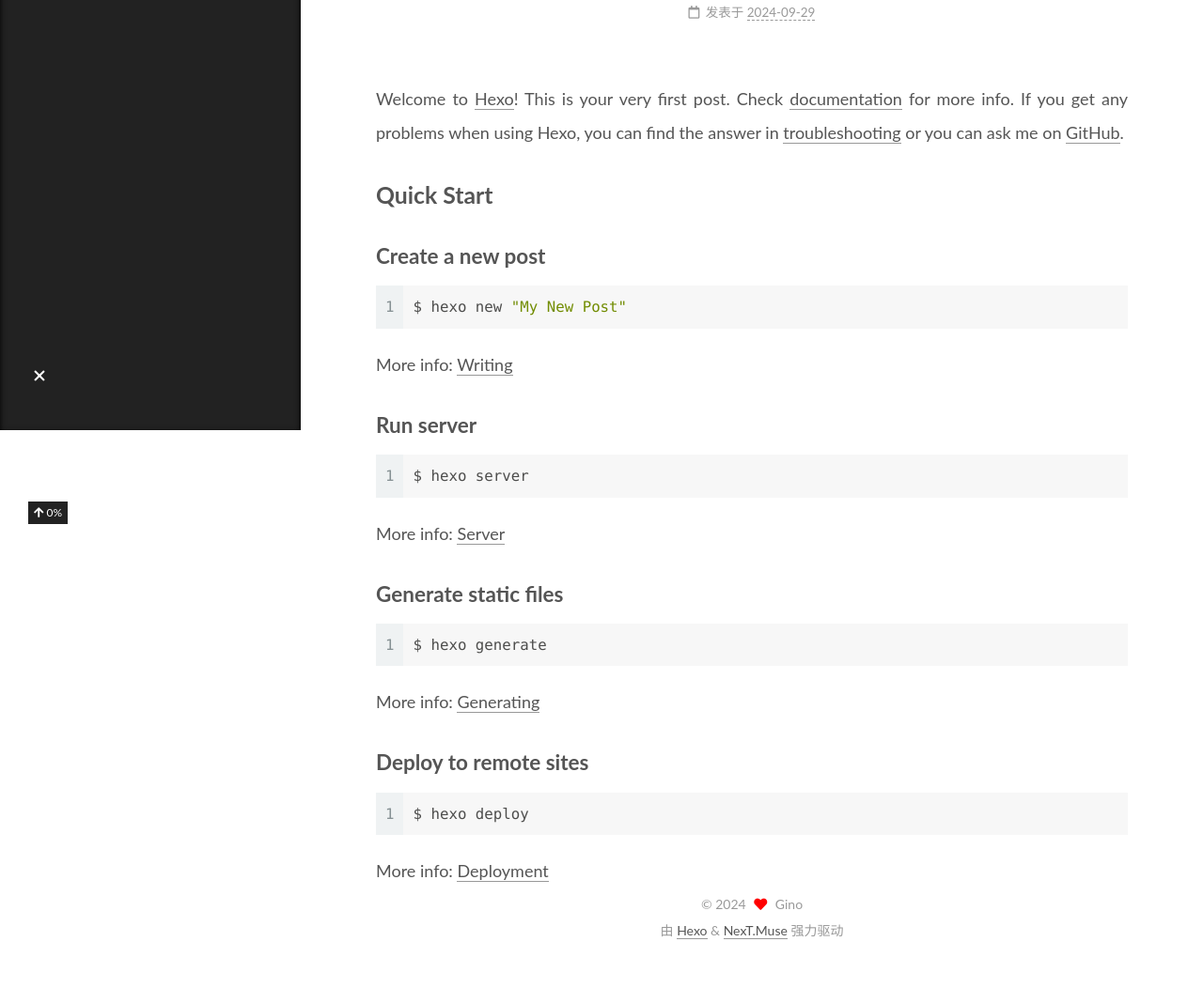
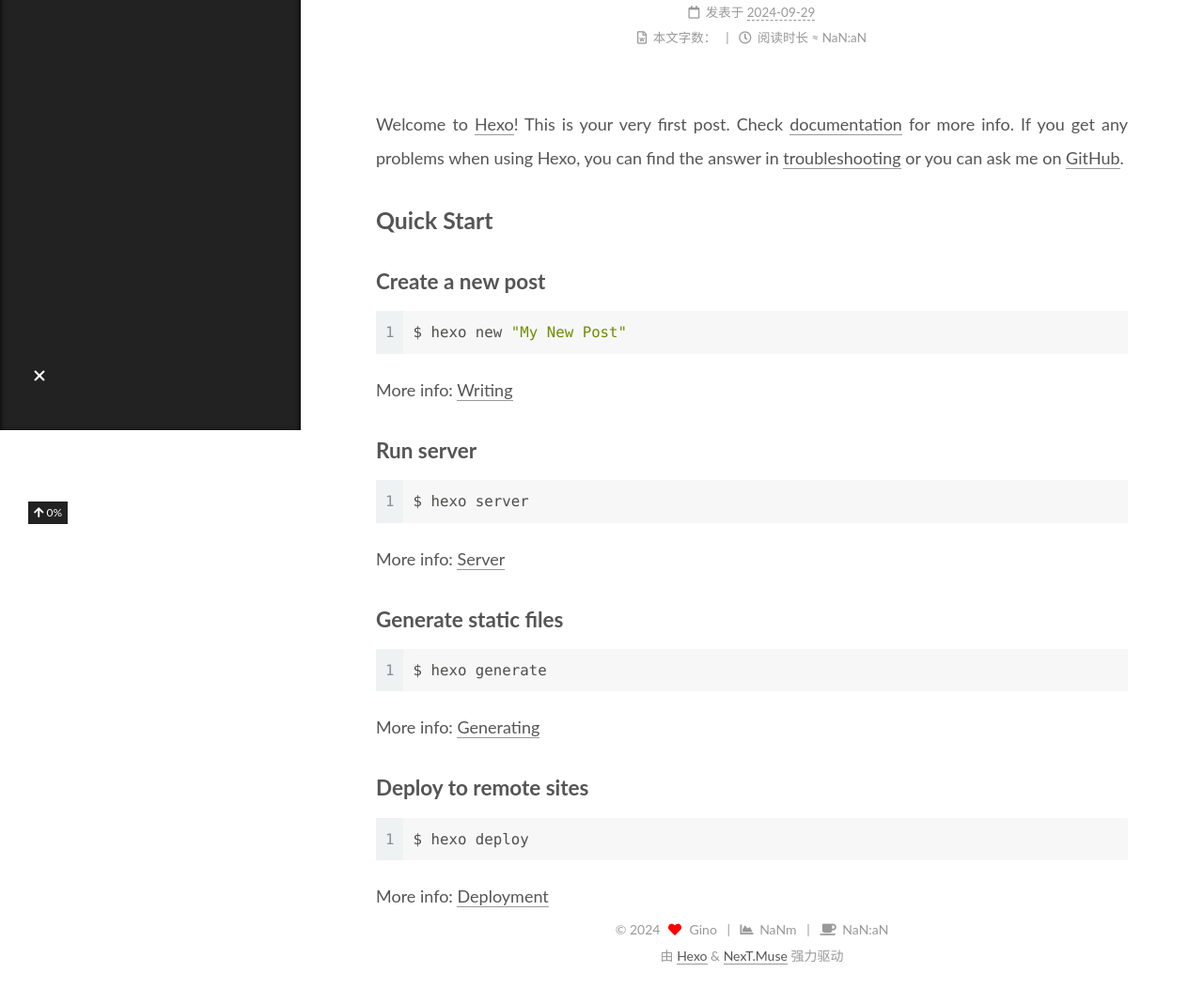
Before and after one commit to Gino319/Gino319.github.io, a plain HTML site: page 2024/09/29/hello-world/index.html in a window 1280 px wide. Shown: the part 342-1394 px from the top of the page at 94% size. Before the commit the page ends 1367 px from the top, so only its background shows below. Drawn offline with Linux system fonts and the light colour scheme.

Commit message:
Site updated: 2024-09-30 09:33:52

```diff
--- a/2024/09/29/hello-world/index.html
+++ b/2024/09/29/hello-world/index.html
@@ -215,7 +215,21 @@
               <time title="创建时间：2024-09-29 17:40:35" itemprop="dateCreated datePublished" datetime="2024-09-29T17:40:35+08:00">2024-09-29</time>
             </span>
 
-
+          <br>
+            <span class="post-meta-item" title="本文字数">
+              <span class="post-meta-item-icon">
+                <i class="far fa-file-word"></i>
+              </span>
+                <span class="post-meta-item-text">本文字数：</span>
+              <span></span>
+            </span>
+            <span class="post-meta-item" title="阅读时长">
+              <span class="post-meta-item-icon">
+                <i class="far fa-clock"></i>
+              </span>
+                <span class="post-meta-item-text">阅读时长 &asymp;</span>
+              <span>NaN:aN</span>
+            </span>
 
         </div>
       </header>
@@ -356,6 +370,16 @@
     <i class="fa fa-heart"></i>
   </span>
   <span class="author" itemprop="copyrightHolder">Gino</span>
+    <span class="post-meta-divider">|</span>
+    <span class="post-meta-item-icon">
+      <i class="fa fa-chart-area"></i>
+    </span>
+    <span title="站点总字数">NaNm</span>
+    <span class="post-meta-divider">|</span>
+    <span class="post-meta-item-icon">
+      <i class="fa fa-coffee"></i>
+    </span>
+    <span title="站点阅读时长">NaN:aN</span>
 </div>
   <div class="powered-by">由 <a href="https://hexo.io/" class="theme-link" rel="noopener" target="_blank">Hexo</a> & <a href="https://muse.theme-next.org/" class="theme-link" rel="noopener" target="_blank">NexT.Muse</a> 强力驱动
   </div>
```
Also changed, not shown: archives/2024/09/index.html (+10 -0 lines), archives/2024/index.html (+10 -0 lines), archives/index.html (+10 -0 lines), index.html (+25 -1 lines), tag/index.html (+10 -0 lines).
